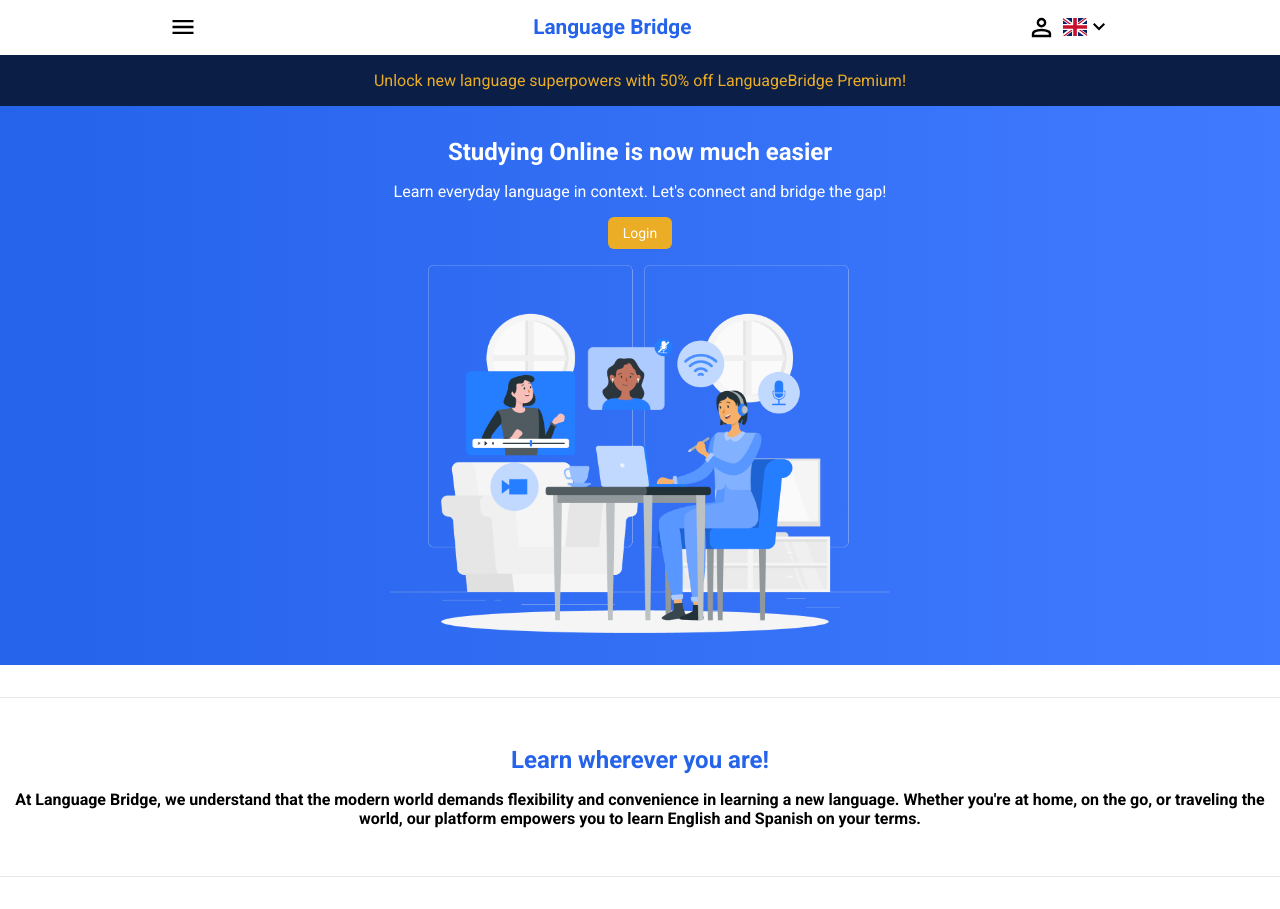
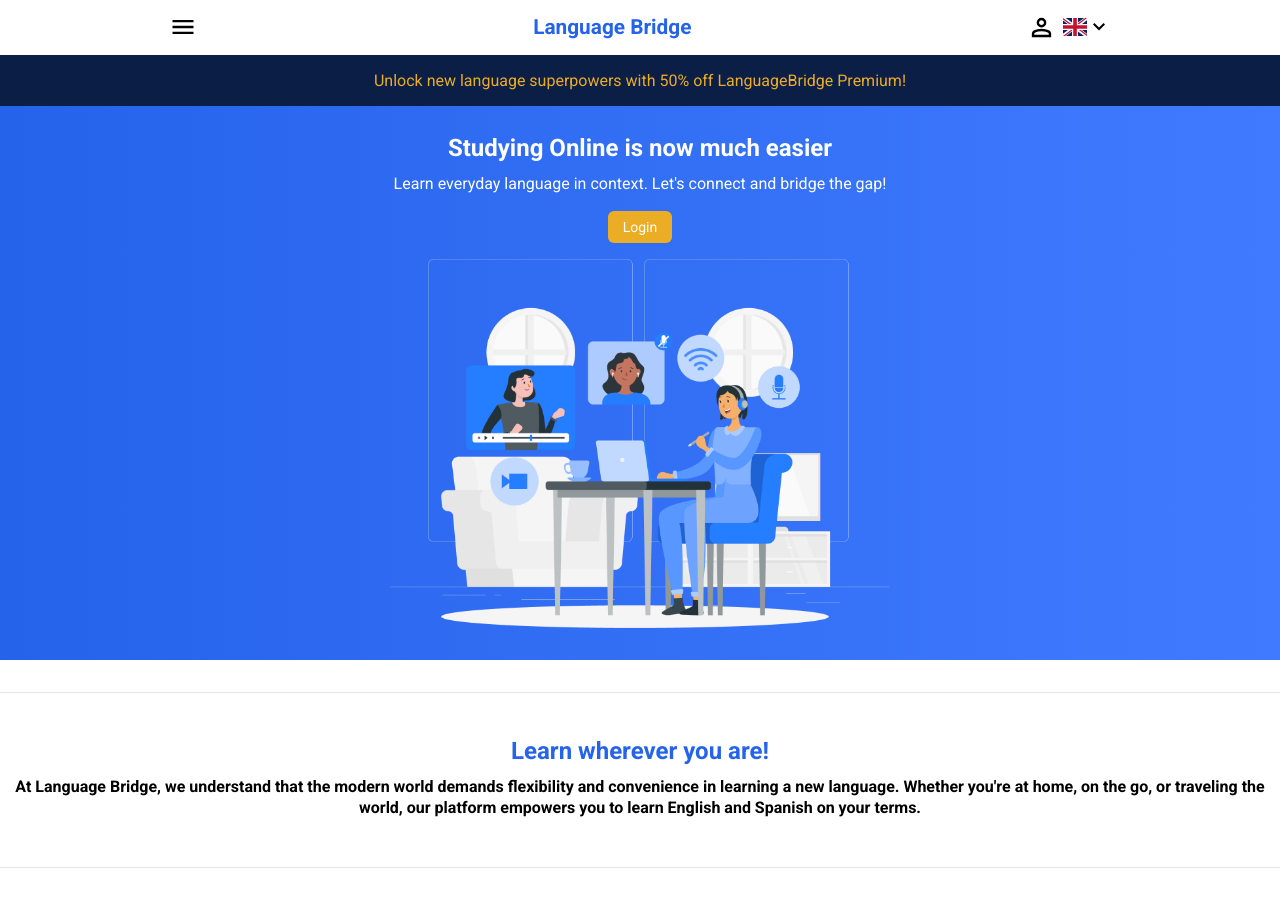
Before and after one commit to ReQ1964/language-bridge, a Next.js app: page / in a window 1280 px wide. Built offline with nearby package versions, Linux system fonts and the light colour scheme.

Commit message:
style: :lipstick: add global line-height for h1-h5 and p

```diff
--- a/styles/globals.scss
+++ b/styles/globals.scss
@@ -10,3 +10,11 @@ a {
 	color: black;
 	text-decoration: none;
 }
+h1,
+h2,
+h3,
+h4,
+h5,
+p {
+	line-height: 1.3rem;
+}
```
